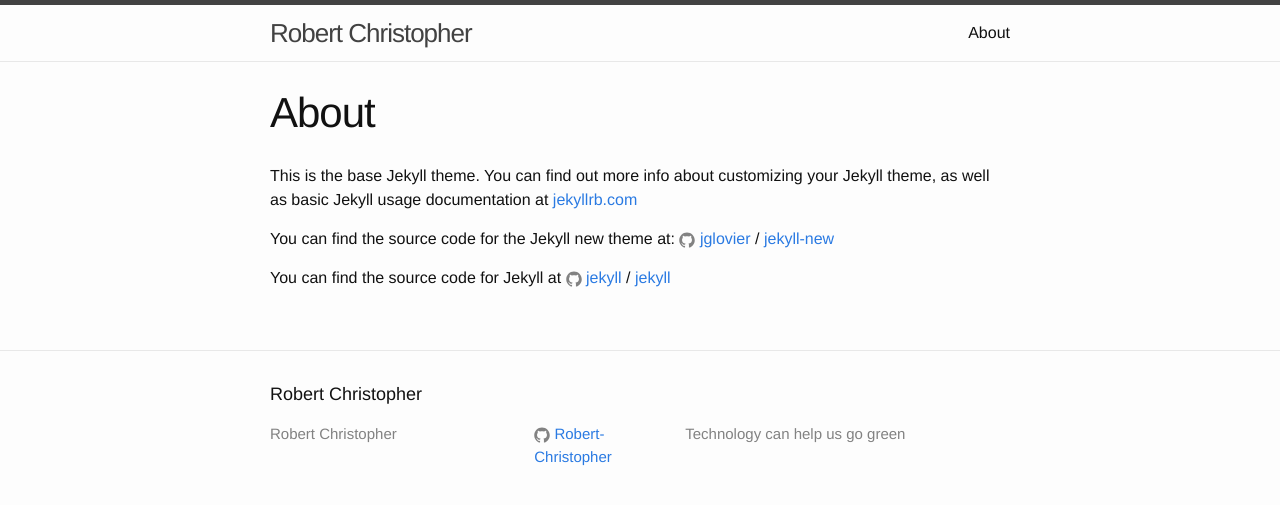
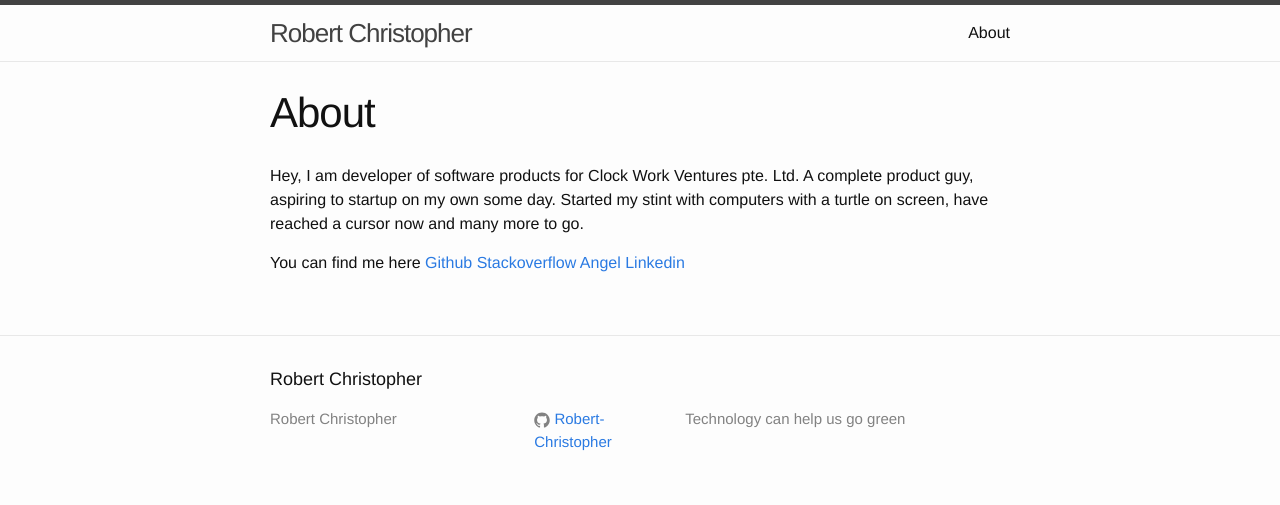
Before and after one commit to Robert-Christopher/robert-christopher.github.io, a Jekyll site: the page built from about.md, in a window 1280 px wide. Shown: the top 505 px of the page. Built offline with Jekyll 4.4.1, drawn with Linux system fonts in a browser that asks for light colours.

Commit message:
short message and links added

```diff
--- a/about.md
+++ b/about.md
@@ -4,12 +4,10 @@ title: About
 permalink: /about/
 ---
 
-This is the base Jekyll theme. You can find out more info about customizing your Jekyll theme, as well as basic Jekyll usage documentation at [jekyllrb.com](http://jekyllrb.com/)
+Hey, I am developer of software products for Clock Work Ventures pte. Ltd. A complete product guy, aspiring to startup on my own some day. Started my stint with computers with a turtle on screen, have reached a cursor now and many more to go.
 
-You can find the source code for the Jekyll new theme at:
-{% include icon-github.html username="jglovier" %} /
-[jekyll-new](https://github.com/jglovier/jekyll-new)
-
-You can find the source code for Jekyll at
-{% include icon-github.html username="jekyll" %} /
-[jekyll](https://github.com/jekyll/jekyll)
+You can find me here
+[Github](https://github.com/Robert-Christopher)
+[Stackoverflow](http://stackoverflow.com/users/3886729/robert-christopher)
+[Angel](https://angel.co/robert-christopher-a)
+[Linkedin](in.linkedin.com/in/antonyrobertchristopher)
```
